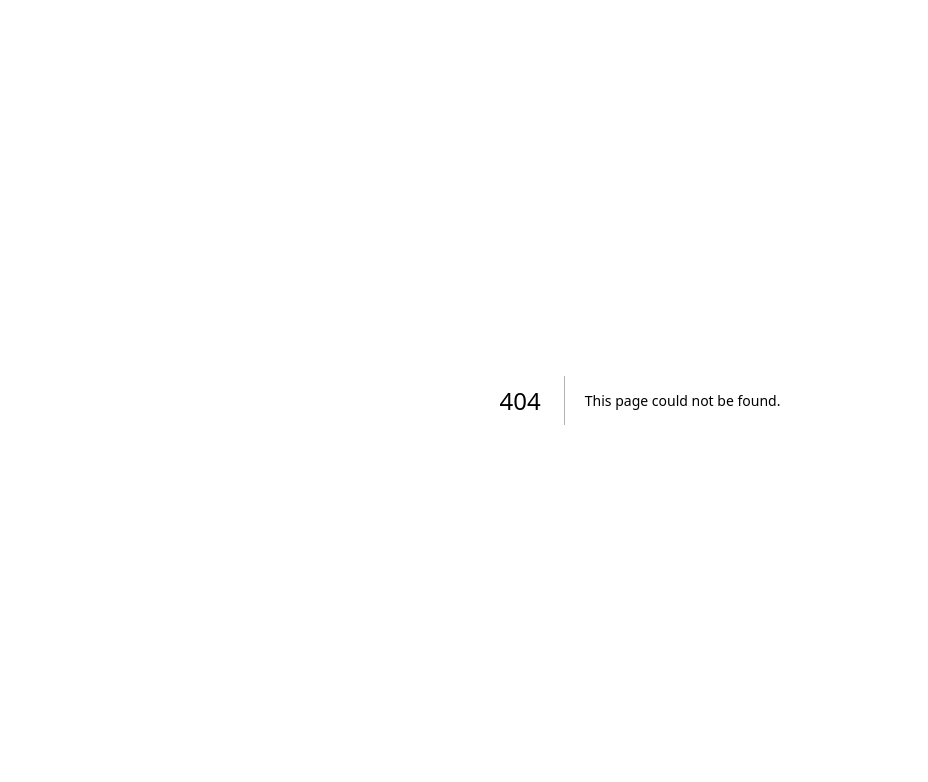
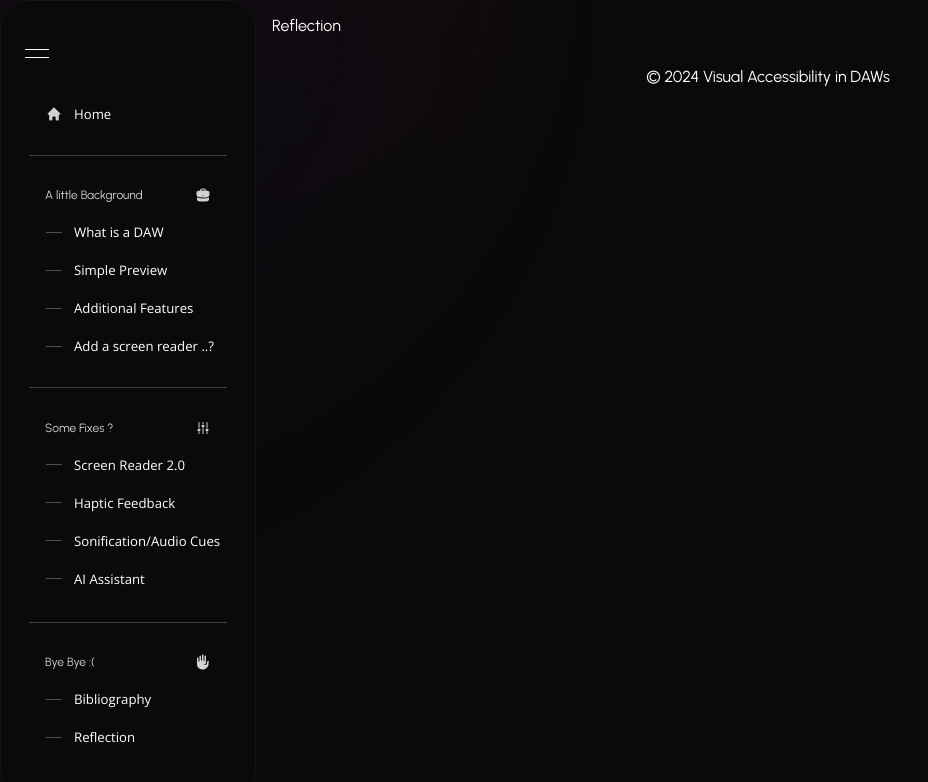
Before and after one commit to ota231/viz-daw-next, a Next.js app: page /learning/reflection in a window 1280 px wide. Before the commit this address had no page. Shown: the top 782 px of the page, without its empty margins (0-928 px from the left). Built offline with nearby package versions, Linux system fonts and the light colour scheme.

Commit message:
add reflection

```diff
--- /dev/null
+++ b/src/app/learning/reflection/page.tsx
@@ -0,0 +1,9 @@
+import { Flex, Text } from '@/once-ui/components';
+
+export default function Reflection(){
+    return (
+        <Flex>
+            <Text>Reflection</Text>
+        </Flex>
+    );
+}
--- a/src/app/learning/screen-reader/page.tsx
+++ b/src/app/learning/screen-reader/page.tsx
@@ -54,12 +54,6 @@ export default function ScreenReader() {
                     On the development side, adding a screen reader to my own project revealed that I did not know as much about web development as I thought. For features like buttons, knobs and slids (all of which are basically what make up DAWS)
                     additional attributes need to be specified in the code to tell the screen reader to update the user when different changes are made. Additionally, you can imagine how long it may take for the reader to
                     describe the entire screen, significantly slowing down the user's efficiency.
-
-
-
-
-
-
                 </Text>
             </Flex>
 
--- a/src/app/page.tsx
+++ b/src/app/page.tsx
@@ -72,7 +72,7 @@ export default function Home() {
 				<Flex
 					gap="12">
 					<Button
-						href="https://github.com/once-ui-system/nextjs-starter"
+						href="https://github.com/ota231/viz-daw-next"
 						prefixIcon="github" size="s" variant="tertiary">
 						GitHub
 					</Button>
--- a/src/once-ui/modules/layout/Sidebar.tsx
+++ b/src/once-ui/modules/layout/Sidebar.tsx
@@ -26,7 +26,7 @@ const Sidebar: React.FC = ({
                 className={isOpen ? 'translate-x-0' : '-translate-x-full'}>
                 <NavIcon onClick={toggleSidebar}/>
                 <Flex
-                    fillHeight fillWidth paddingX="xs" gap="m"
+                     fillWidth paddingX="xs" gap="m"
                     direction="column">
                     <Flex
                         fillWidth
@@ -270,6 +270,22 @@ const Sidebar: React.FC = ({
                                 Bibliography
                             </Flex>
                         </ToggleButton>
+                        <ToggleButton
+                            width="fill"
+                            align="start"
+                            href="/learning/reflection"
+                            selected={pathname === 'projects'}>
+                            <Flex
+                                padding="4" gap="12"
+                                alignItems="center"
+                                textVariant="label-default-s">
+                                <Flex
+                                    height="1" width="16"
+                                    alpha="neutral-strong">
+                                </Flex>
+                                Reflection
+                            </Flex>
+                        </ToggleButton>
                     </Flex>
 
                 </Flex>
```
